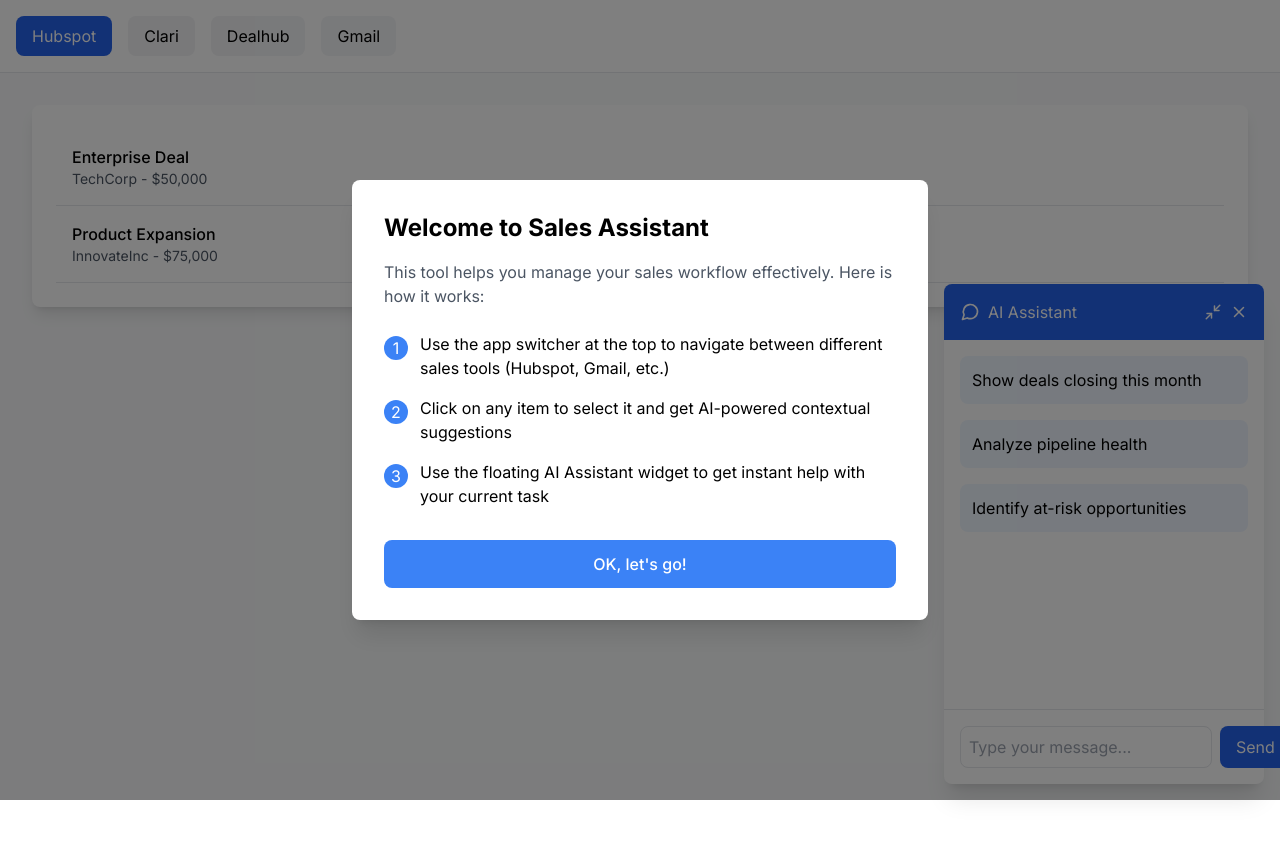
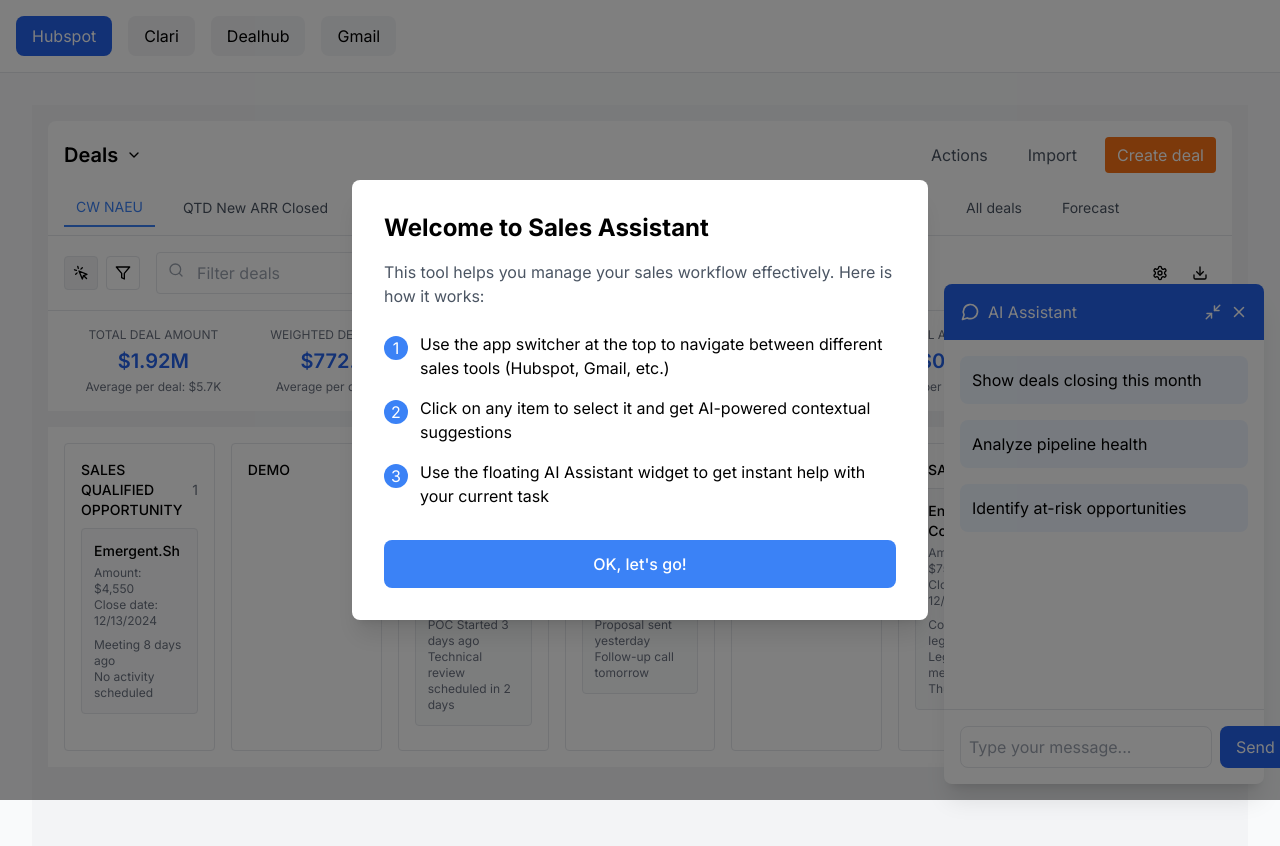
Before and after one commit to pratkuk/sales-coworker-render, a Next.js app: page / in a window 1280 px wide. Shown: the top 846 px of the page. Before the commit the page ends 800 px from the top, so only its background shows below. Built offline with nearby package versions, Linux system fonts and the light colour scheme.

Commit message:
Integrate HubSpot interface into tab system

```diff
--- a/app/components/SalesCoworker.tsx
+++ b/app/components/SalesCoworker.tsx
@@ -4,6 +4,7 @@ import { useState, useEffect } from 'react';
 import { AppType, EmailItem, DealItem } from '../types';
 import { SalesWidget } from './SalesWidget';
 import { Walkthrough } from './Walkthrough';
+import { HubSpotDeals } from './HubspotDeals';
 
 const DEFAULT_SUGGESTIONS = {
   hubspot: [
@@ -103,6 +104,26 @@ export function SalesCoworker() {
     );
   };
 
+  const renderContent = () => {
+    if (activeApp === 'hubspot') {
+      return <HubSpotDeals />;
+    }
+
+    return (
+      <div className="bg-white rounded-lg shadow-lg p-6">
+        {mockData[activeApp]?.map(item => (
+          <div
+            key={item.id}
+            onClick={() => setSelectedItem(item)}
+            className={`p-4 border-b cursor-pointer hover:bg-gray-50 ${selectedItem?.id === item.id ? 'bg-blue-50' : ''}`}
+          >
+            {renderItemContent(item)}
+          </div>
+        ))}
+      </div>
+    );
+  };
+
   return (
     <div className="min-h-screen bg-gray-50">
       <div className="bg-white border-b p-4">
@@ -123,17 +144,7 @@ export function SalesCoworker() {
       </div>
 
       <div className="p-8">
-        <div className="bg-white rounded-lg shadow-lg p-6">
-          {mockData[activeApp]?.map(item => (
-            <div
-              key={item.id}
-              onClick={() => setSelectedItem(item)}
-              className={`p-4 border-b cursor-pointer hover:bg-gray-50 ${selectedItem?.id === item.id ? 'bg-blue-50' : ''}`}
-            >
-              {renderItemContent(item)}
-            </div>
-          ))}
-        </div>
+        {renderContent()}
       </div>
 
       <SalesWidget
```
